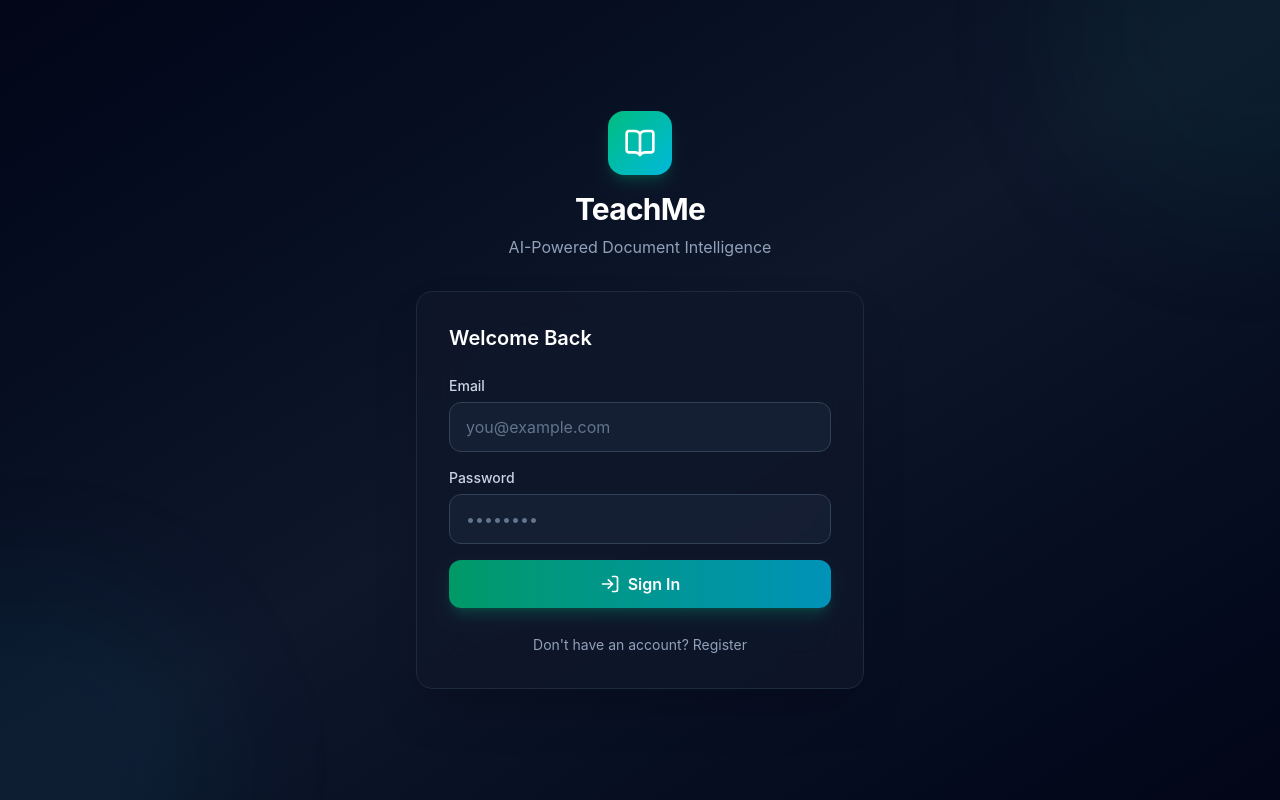
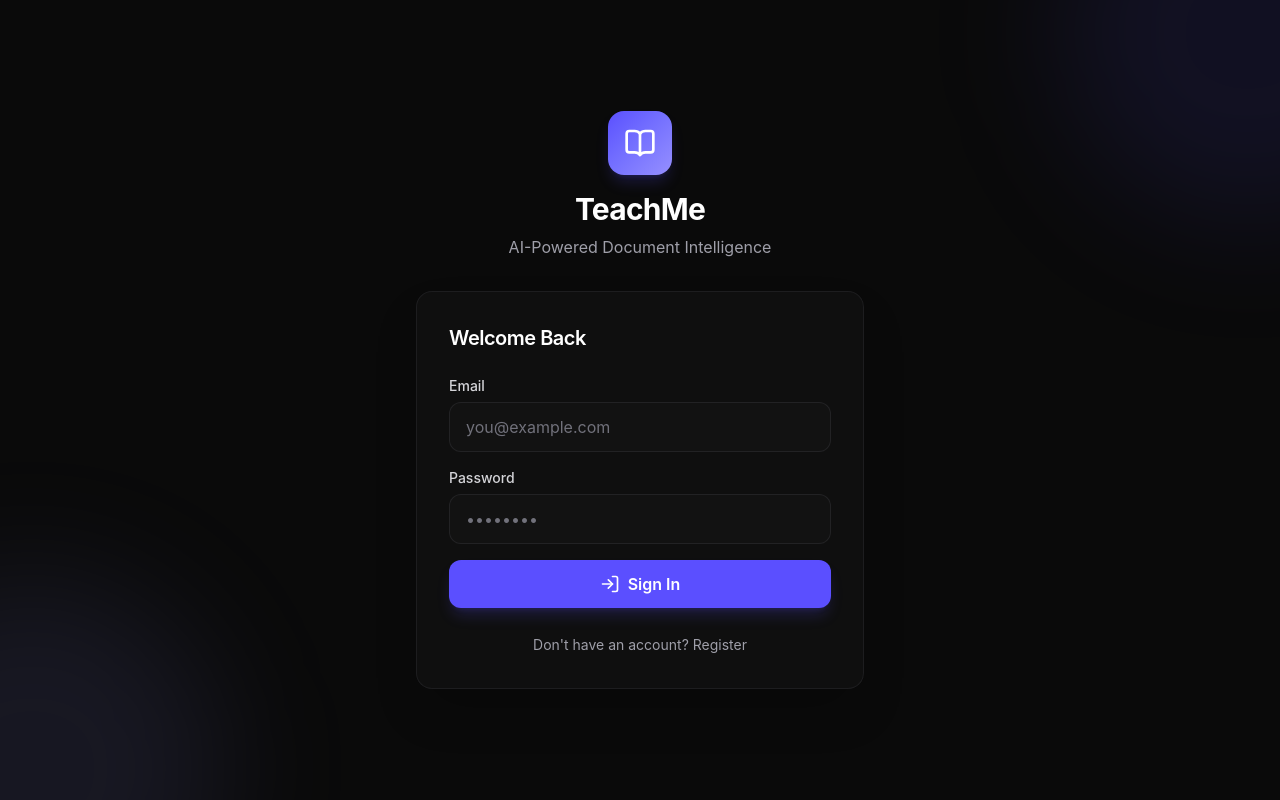
Before and after one commit to varunkushwah31/Teach_Me_Frontend, a React (Vite) app: page /login in a window 1280 px wide. Built offline with nearby package versions, Linux system fonts and the light colour scheme.

Commit message:
refactor UI components for improved styling and consistency

```diff
--- a/src/components/AppLayout.tsx
+++ b/src/components/AppLayout.tsx
@@ -10,7 +10,7 @@ const AppLayout: React.FC = () => {
     if (!isAuthenticated) return <Navigate to="/login" replace />;
 
     return (
-    <div className="flex h-screen bg-slate-900 overflow-hidden">
+        <div className="flex h-screen bg-[#0a0a0a] overflow-hidden">
             <Sidebar collapsed={collapsed} onToggle={() => setCollapsed((c) => !c)} />
             <main className="flex-1 min-w-0">
                 <Outlet />
--- a/src/components/Sidebar.tsx
+++ b/src/components/Sidebar.tsx
@@ -20,19 +20,19 @@ const Sidebar: React.FC<SidebarProps> = ({ collapsed, onToggle }) => {
   const linkClass = ({ isActive }: { isActive: boolean }) =>
       `flex items-center gap-3 px-3 py-2.5 rounded-xl text-sm font-medium transition-all ${
           isActive
-        ? 'bg-emerald-500/15 text-emerald-400 shadow-sm'
-        : 'text-slate-400 hover:text-white hover:bg-slate-800/60'
+              ? 'bg-[#5b4fff]/15 text-[#968fff] shadow-sm border border-[#5b4fff]/20'
+              : 'text-zinc-400 hover:text-white hover:bg-zinc-800/50'
       }`;
 
   return (
       <aside
-      className={`flex flex-col bg-slate-950/80 backdrop-blur-xl border-r border-slate-800/60 transition-all duration-300 ${
+          className={`flex flex-col bg-[#111111]/85 backdrop-blur-xl border-r border-zinc-800/60 transition-all duration-300 ${
               collapsed ? 'w-17' : 'w-64'
           }`}
       >
         {/* Logo */}
-      <div className="flex items-center gap-3 px-4 py-5 border-b border-slate-800/60">
-        <div className="shrink-0 flex items-center justify-center w-9 h-9 rounded-xl bg-linear-to-br from-emerald-500 to-cyan-500 shadow-md shadow-emerald-500/20">
+        <div className="flex items-center gap-3 px-4 py-5 border-b border-zinc-800/60">
+          <div className="shrink-0 flex items-center justify-center w-9 h-9 rounded-xl bg-linear-to-br from-[#5b4fff] to-[#968fff] shadow-md shadow-[#5b4fff]/20">
             <BookOpen className="w-5 h-5 text-white" />
           </div>
           {!collapsed && <span className="text-lg font-bold text-white tracking-tight">TeachMe</span>}
@@ -55,10 +55,10 @@ const Sidebar: React.FC<SidebarProps> = ({ collapsed, onToggle }) => {
         </nav>
 
         {/* Footer */}
-      <div className="px-3 py-4 border-t border-slate-800/60 space-y-1">
+        <div className="px-3 py-4 border-t border-zinc-800/60 space-y-1">
           <button
               onClick={handleLogout}
-          className="flex items-center gap-3 px-3 py-2.5 rounded-xl text-sm font-medium text-slate-400 hover:text-red-400 hover:bg-red-500/10 transition-all w-full"
+              className="flex items-center gap-3 px-3 py-2.5 rounded-xl text-sm font-medium text-zinc-400 hover:text-red-400 hover:bg-red-500/10 transition-all w-full"
               title="Sign Out"
           >
             <LogOut className="w-5 h-5 shrink-0" />
@@ -66,7 +66,7 @@ const Sidebar: React.FC<SidebarProps> = ({ collapsed, onToggle }) => {
           </button>
           <button
               onClick={onToggle}
-          className="flex items-center gap-3 px-3 py-2.5 rounded-xl text-sm font-medium text-slate-500 hover:text-slate-300 hover:bg-slate-800/60 transition-all w-full"
+              className="flex items-center gap-3 px-3 py-2.5 rounded-xl text-sm font-medium text-zinc-500 hover:text-zinc-300 hover:bg-zinc-800/50 transition-all w-full"
               title="Toggle Sidebar"
           >
             {collapsed ? <ChevronRight className="w-5 h-5 shrink-0" /> : <ChevronLeft className="w-5 h-5 shrink-0" />}
--- a/src/pages/LoginPage.tsx
+++ b/src/pages/LoginPage.tsx
@@ -14,7 +14,6 @@ const LoginPage: React.FC = () => {
   const { login } = useAuth();
   const navigate = useNavigate();
 
-  // ✅ Swapped deprecated FormEvent for modern SyntheticEvent
   const handleSubmit = async (e: React.SyntheticEvent<HTMLFormElement>) => {
     e.preventDefault();
     setError('');
@@ -31,7 +30,6 @@ const LoginPage: React.FC = () => {
     }
   };
 
-  // ✅ Extracted nested ternaries into clean helper functions
   const renderButtonIcon = () => {
     if (loading) return <Loader2 className="w-5 h-5 animate-spin" />;
     if (isRegister) return <UserPlus className="w-5 h-5" />;
@@ -45,28 +43,28 @@ const LoginPage: React.FC = () => {
   };
 
   return (
-      <div className="min-h-screen bg-linear-to-br from-slate-950 via-slate-900 to-slate-950 flex items-center justify-center p-4">
+      <div className="min-h-screen bg-[#0a0a0a] flex items-center justify-center p-4">
         <div className="absolute inset-0 overflow-hidden pointer-events-none">
-          <div className="absolute -top-40 -right-40 w-96 h-96 bg-emerald-500/5 rounded-full blur-3xl" />
-          <div className="absolute -bottom-40 -left-40 w-96 h-96 bg-cyan-500/5 rounded-full blur-3xl" />
+          <div className="absolute -top-40 -right-40 w-96 h-96 bg-[#5b4fff]/10 rounded-full blur-3xl" />
+          <div className="absolute -bottom-40 -left-40 w-96 h-96 bg-[#968fff]/10 rounded-full blur-3xl" />
         </div>
 
         <div className="relative w-full max-w-md">
           <div className="text-center mb-8">
-            <div className="inline-flex items-center justify-center w-16 h-16 rounded-2xl bg-linear-to-br from-emerald-500 to-cyan-500 mb-4 shadow-lg shadow-emerald-500/20">
+            <div className="inline-flex items-center justify-center w-16 h-16 rounded-2xl bg-linear-to-br from-[#5b4fff] to-[#968fff] mb-4 shadow-lg shadow-[#5b4fff]/20">
               <BookOpen className="w-8 h-8 text-white" />
             </div>
             <h1 className="text-3xl font-bold text-white tracking-tight">TeachMe</h1>
-            <p className="text-slate-400 mt-2">AI-Powered Document Intelligence</p>
+            <p className="text-zinc-400 mt-2">AI-Powered Document Intelligence</p>
           </div>
 
-          <div className="bg-slate-900/80 backdrop-blur-xl border border-slate-800 rounded-2xl p-8 shadow-2xl">
-            <h2 className="text-xl font-semibold text-white mb-6">
+          <div className="bg-[#111111]/85 backdrop-blur-2xl border border-zinc-800/60 rounded-2xl p-8 shadow-2xl">
+            <h2 className="text-xl font-semibold text-white tracking-tight mb-6">
               {isRegister ? 'Create Account' : 'Welcome Back'}
             </h2>
 
             {error && (
-                <div className="flex items-center gap-2 bg-red-500/10 border border-red-500/20 text-red-400 rounded-lg px-4 py-3 mb-4 text-sm">
+                <div className="flex items-center gap-2 bg-red-950/50 border border-red-900/50 text-red-400 rounded-lg px-4 py-3 mb-4 text-sm">
                   <AlertCircle className="w-4 h-4 shrink-0" />
                   <span>{error}</span>
                 </div>
@@ -74,8 +72,7 @@ const LoginPage: React.FC = () => {
 
             <form onSubmit={handleSubmit} className="space-y-4">
               <div>
-                {/* ✅ Added htmlFor and id to associate labels with inputs */}
-                <label htmlFor="email-input" className="block text-sm font-medium text-slate-300 mb-1.5">
+                <label htmlFor="email-input" className="block text-sm font-medium text-zinc-300 mb-1.5">
                   Email
                 </label>
                 <input
@@ -85,12 +82,11 @@ const LoginPage: React.FC = () => {
                     value={email}
                     onChange={(e) => setEmail(e.target.value)}
                     placeholder="you@example.com"
-                    className="w-full bg-slate-800/50 border border-slate-700 text-white rounded-xl px-4 py-3 placeholder-slate-500 focus:outline-none focus:ring-2 focus:ring-emerald-500/50 focus:border-emerald-500 transition-all"
+                    className="w-full bg-[#1a1a1a]/40 border border-zinc-800/80 text-zinc-100 rounded-xl px-4 py-3 placeholder-zinc-500 focus:outline-none focus:ring-1 focus:ring-[#5b4fff] focus:border-[#5b4fff] transition-all"
                 />
               </div>
               <div>
-                {/* ✅ Added htmlFor and id to associate labels with inputs */}
-                <label htmlFor="password-input" className="block text-sm font-medium text-slate-300 mb-1.5">
+                <label htmlFor="password-input" className="block text-sm font-medium text-zinc-300 mb-1.5">
                   Password
                 </label>
                 <input
@@ -100,15 +96,14 @@ const LoginPage: React.FC = () => {
                     value={password}
                     onChange={(e) => setPassword(e.target.value)}
                     placeholder="••••••••"
-                    className="w-full bg-slate-800/50 border border-slate-700 text-white rounded-xl px-4 py-3 placeholder-slate-500 focus:outline-none focus:ring-2 focus:ring-emerald-500/50 focus:border-emerald-500 transition-all"
+                    className="w-full bg-[#1a1a1a]/40 border border-zinc-800/80 text-zinc-100 rounded-xl px-4 py-3 placeholder-zinc-500 focus:outline-none focus:ring-1 focus:ring-[#5b4fff] focus:border-[#5b4fff] transition-all"
                 />
               </div>
               <button
                   type="submit"
                   disabled={loading}
-                  className="w-full flex items-center justify-center gap-2 bg-linear-to-r from-emerald-600 to-cyan-600 hover:from-emerald-500 hover:to-cyan-500 text-white font-semibold py-3 rounded-xl transition-all disabled:opacity-50 disabled:cursor-not-allowed shadow-lg shadow-emerald-500/20 hover:shadow-emerald-500/30"
+                  className="w-full flex items-center justify-center gap-2 bg-[#5b4fff] hover:bg-[#5b4fff]/90 text-white font-semibold py-3 rounded-xl transition-all disabled:opacity-50 disabled:cursor-not-allowed shadow-lg shadow-[#5b4fff]/20"
               >
-                {/* ✅ Using the clean helper functions */}
                 {renderButtonIcon()}
                 {renderButtonText()}
               </button>
@@ -118,7 +113,7 @@ const LoginPage: React.FC = () => {
               <button
                   type="button"
                   onClick={() => { setIsRegister(!isRegister); setError(''); }}
-                  className="text-sm text-slate-400 hover:text-emerald-400 transition-colors"
+                  className="text-sm text-zinc-400 hover:text-[#968fff] transition-colors"
               >
                 {isRegister ? 'Already have an account? Sign in' : "Don't have an account? Register"}
               </button>
```
Lines whose indentation alone changed are shown as unchanged.
